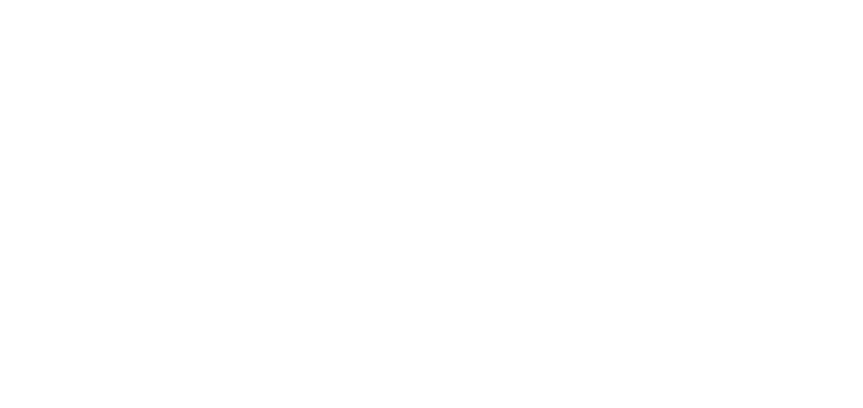
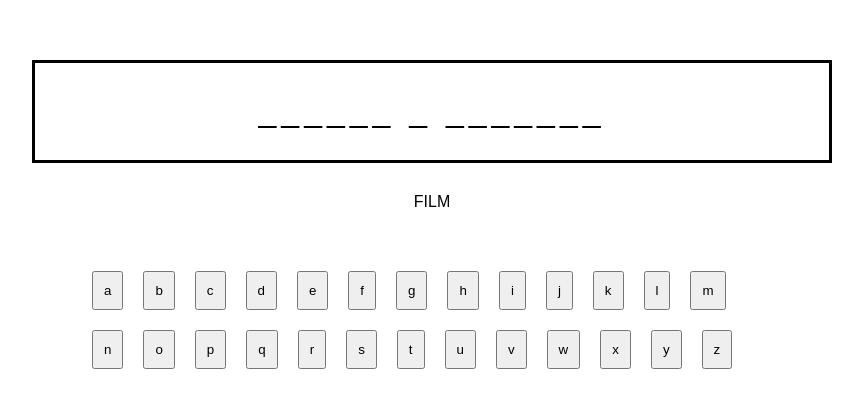
Before and after one commit to slawomirdev/hangmanGame, a website: page index.html in a window 1280 px wide. Shown: the whole page, without its empty margins (208-1071 px from the left). Drawn offline with Linux system fonts and the light colour scheme.

Commit message:
implementation of guessing letters

```diff
--- a/app/Game.js
+++ b/app/Game.js
@@ -1,12 +1,70 @@
+import { Quote } from "./Quote.js";
+
 class Game {
+
+  quotes = [
+    {
+      text: "pan tadeusz",
+      category: "Utwór literacki",
+    },
+    {
+      text: "janko muzykant",
+      category: "Utwór literacki",
+    },
+    {
+      text: "akademia pana kleksa",
+      category: "Film",
+    },
+    {
+      text: "ogniem i mieczem",
+      category: "Film",
+    },
+  ];
+
   constructor({ lettersWrapper, categoryWrapper, wordWrapper, outputWrapper }) {
     this.lettersWrapper = lettersWrapper;
     this.categoryWrapper = categoryWrapper;
     this.wordWrapper = wordWrapper;
     this.outputWrapper = outputWrapper;
+
+    const { text, category, } = this.quotes[Math.floor(Math.random() * this.quotes.length)];
+    this.categoryWrapper.innerHTML = category;
+    this.quote = new Quote(text);
+  }
+
+  guess(letter, event){
+    event.target.disabled = true;
+    this.quote.guess(letter);
+    this.drawQuote();
+  }
+
+  drawLetters(){
+    for (let i = 0; i < 26; i++) {
+      const label = (i + 10).toString(36);
+      const button = document.createElement('button');
+      button.innerHTML = label;
+      button.addEventListener('click', (event) => this.guess(label, event))
+      this.lettersWrapper.appendChild(button);
+    }
+  }
+
+  drawQuote(){
+    const content = this.quote.getContent();
+    this.wordWrapper.innerHTML = content;
   }
 
   start() {
-    console.log("Let's play the game!");
+    this.drawLetters();
+    this.drawQuote();
   }
+
+
 }
+
+const game = new Game({
+  lettersWrapper: document.getElementById('letters'),
+  categoryWrapper: document.getElementById('category'),
+  wordWrapper: document.getElementById('word'),
+  outputWrapper: document.getElementById('output'),
+});
+game.start();
--- /dev/null
+++ b/app/Quote.js
@@ -0,0 +1,27 @@
+export class Quote {
+    constructor(text) {
+        this.text = text;
+        this.quessed = [];
+    }
+
+    getContent(){
+        let content = '';
+        for (const char of this.text){
+            if(char === ' ' || this.quessed.includes(char)){
+                content += char;
+            } else {
+                content += '_';
+            }
+        }
+        return content;
+    }
+
+    guess(letter) {
+        if(!this.text.includes(letter)){
+            return false
+        }
+        this.quessed.push(letter);
+        return true;
+    }
+
+}
--- a/index.html
+++ b/index.html
@@ -6,6 +6,7 @@
           content="width=device-width, user-scalable=no, initial-scale=1.0, maximum-scale=1.0, minimum-scale=1.0">
     <meta http-equiv="X-UA-Compatible" content="ie=edge">
     <title>Hangman</title>
+    <link rel="stylesheet" href="style.css">
 </head>
 <body>
     <section id="hangman">
@@ -14,15 +15,6 @@
         <div id="category"></div>
         <div id="letters"></div>
     </section>
-    <script src="app/Game.js"></script>
-    <script>
-        const game = new Game({
-            lettersWrapper: document.getElementById('letters'),
-            categoryWrapper: document.getElementById('category'),
-            wordWrapper: document.getElementById('word'),
-            outputWrapper: document.getElementById('output'),
-        });
-        game.start();
-    </script>
+    <script src="app/Game.js" type="module"></script>
 </body>
 </html>
```
